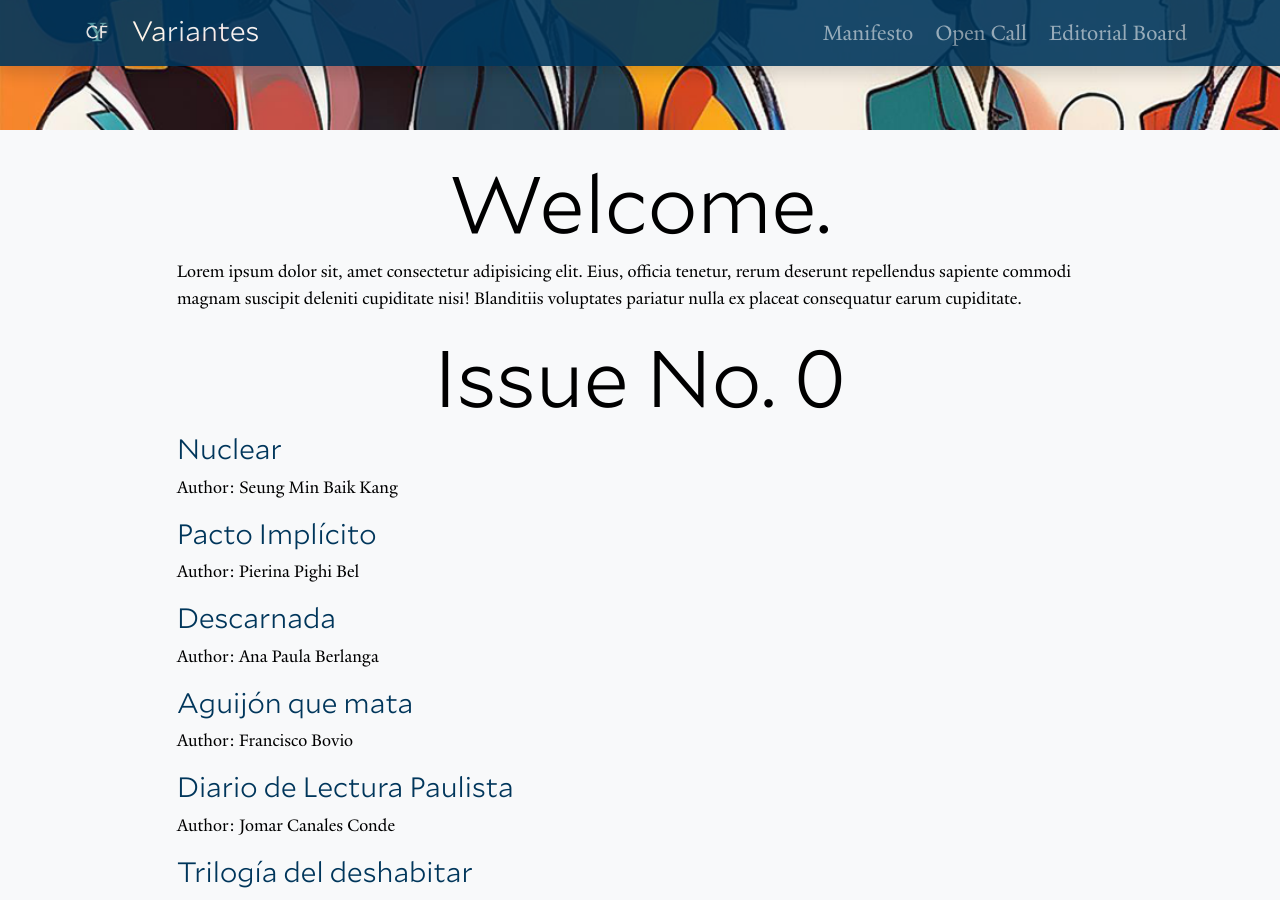
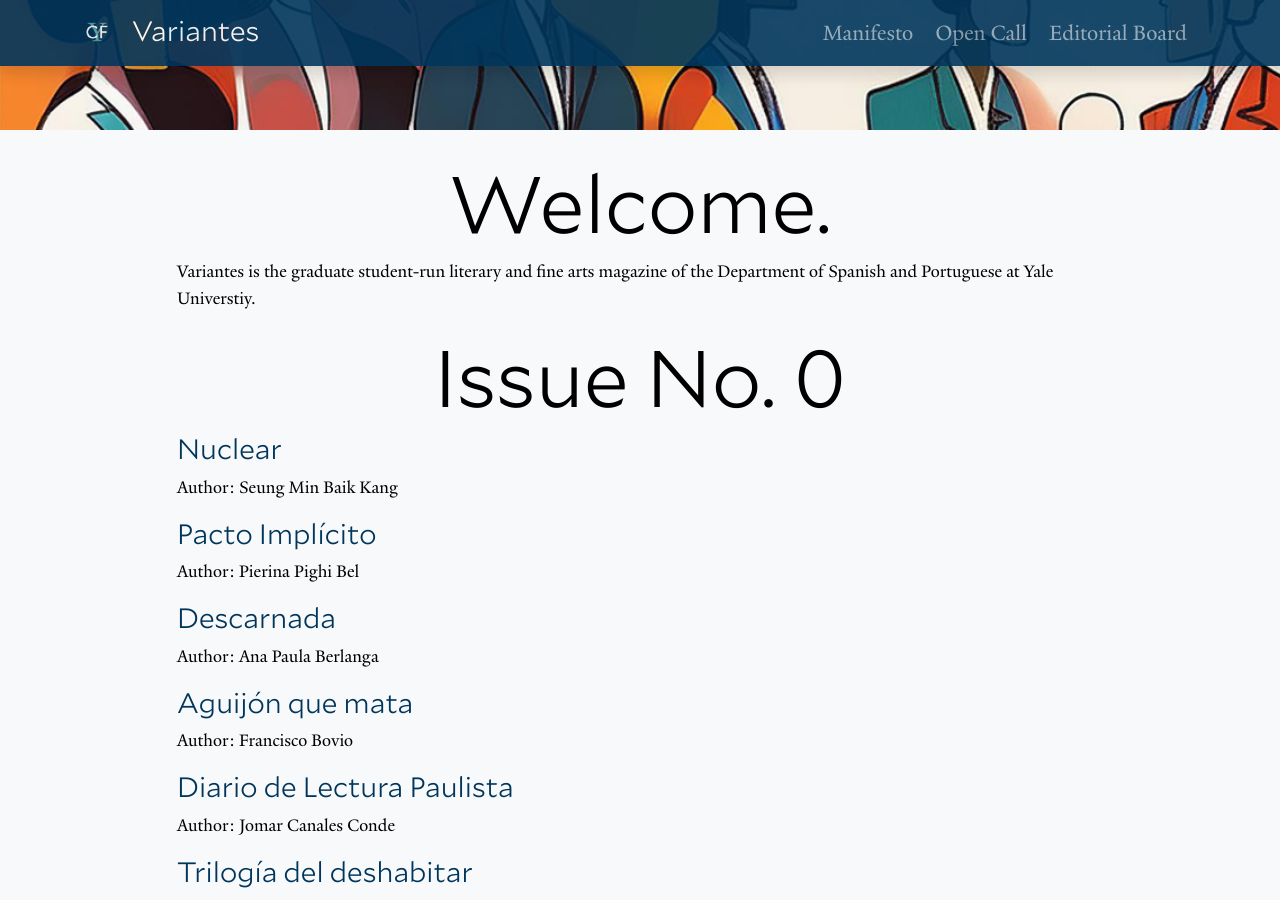
Before and after one commit to elotroalex/variantes, a Jekyll site: the page built from index.html, in a window 1280 px wide and 900 px high, scrolled down 770 px. Built offline with Jekyll 4.4.1, drawn with Linux system fonts in a browser that asks for light colours.

Commit message:
fixed index

```diff
--- a/index.html
+++ b/index.html
@@ -11,7 +11,7 @@ banner: homepage.png
     <div class="row justify-content-center">
       <div class="col col-10">
         <h2 class="text-center display-1">Welcome.</h2>
-        <p>Lorem ipsum dolor sit, amet consectetur adipisicing elit. Eius, officia tenetur, rerum deserunt repellendus sapiente commodi magnam suscipit deleniti cupiditate nisi! Blanditiis voluptates pariatur nulla ex placeat consequatur earum cupiditate.</p>
+        <p>Variantes is the graduate student-run literary and fine arts magazine of the Department of Spanish and Portuguese at Yale Universtiy.</p>
       </div>
     </div>
     <div class="row justify-content-center">
```
